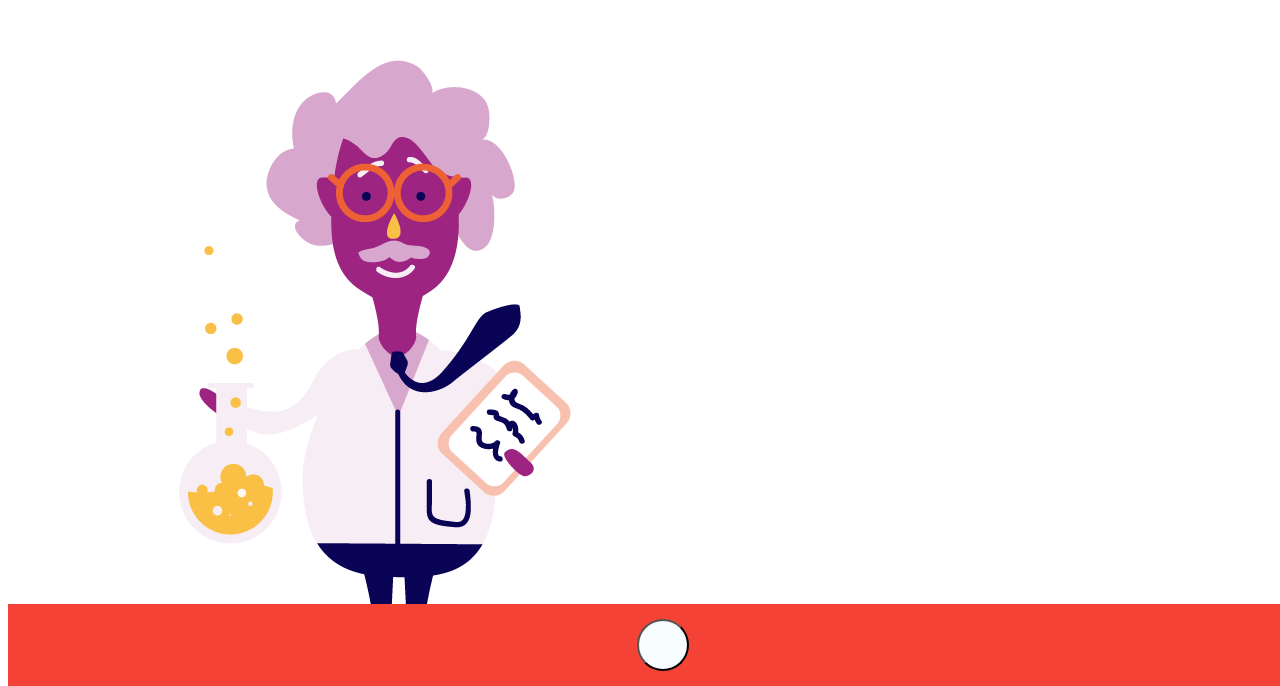
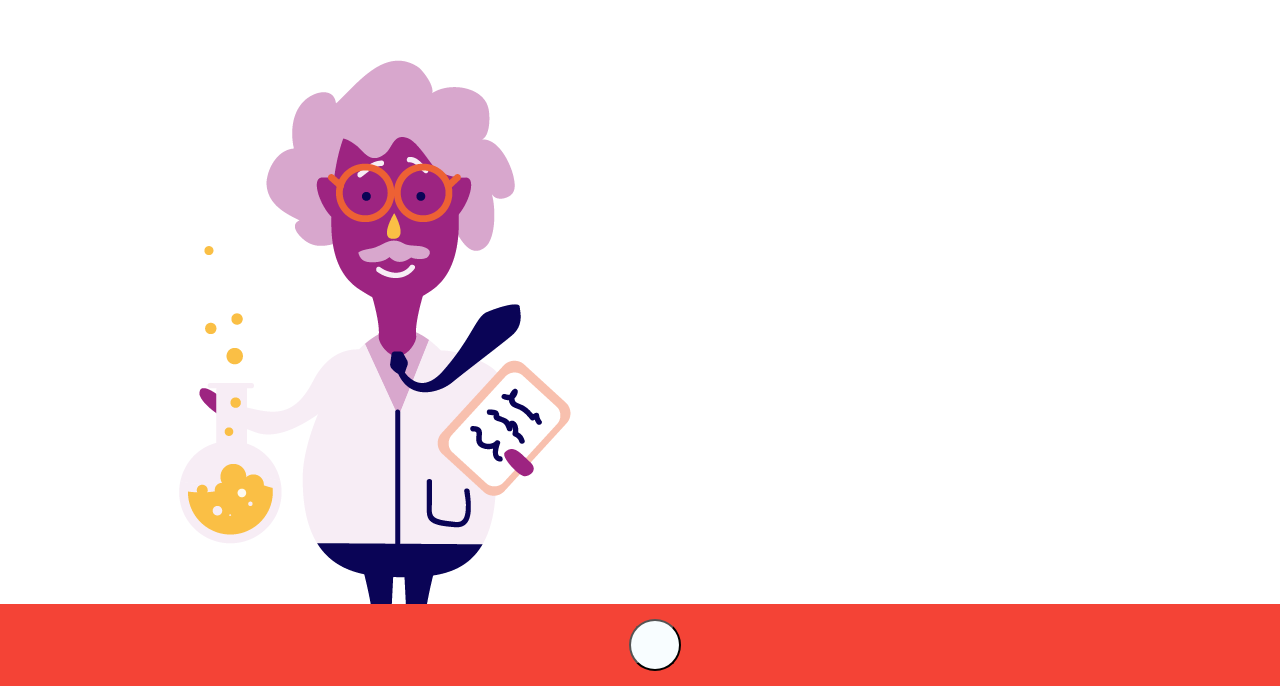
Before and after one commit to crazycat9x/AR-name-card, a website: page public/index.html in a window 1280 px wide. Shown: the part 114-800 px from the top of the page. Drawn offline with nearby package versions, Linux system fonts and the light colour scheme.

Commit message:
fix overflow

```diff
--- a/public/index.css
+++ b/public/index.css
@@ -1,5 +1,9 @@
+body{
+    overflow: hidden;
+}
 a-scene {
     display: block;
+    position: fixed !important;
     width: 100vw !important;
     height: 100vh !important;
 }
@@ -9,6 +13,7 @@ a-scene {
 #snap-button-wrapper{
     position: fixed;
     bottom:0;
+    left: 0;
     width: 100vw;
     z-index: 9999;
     display: flex;
```
